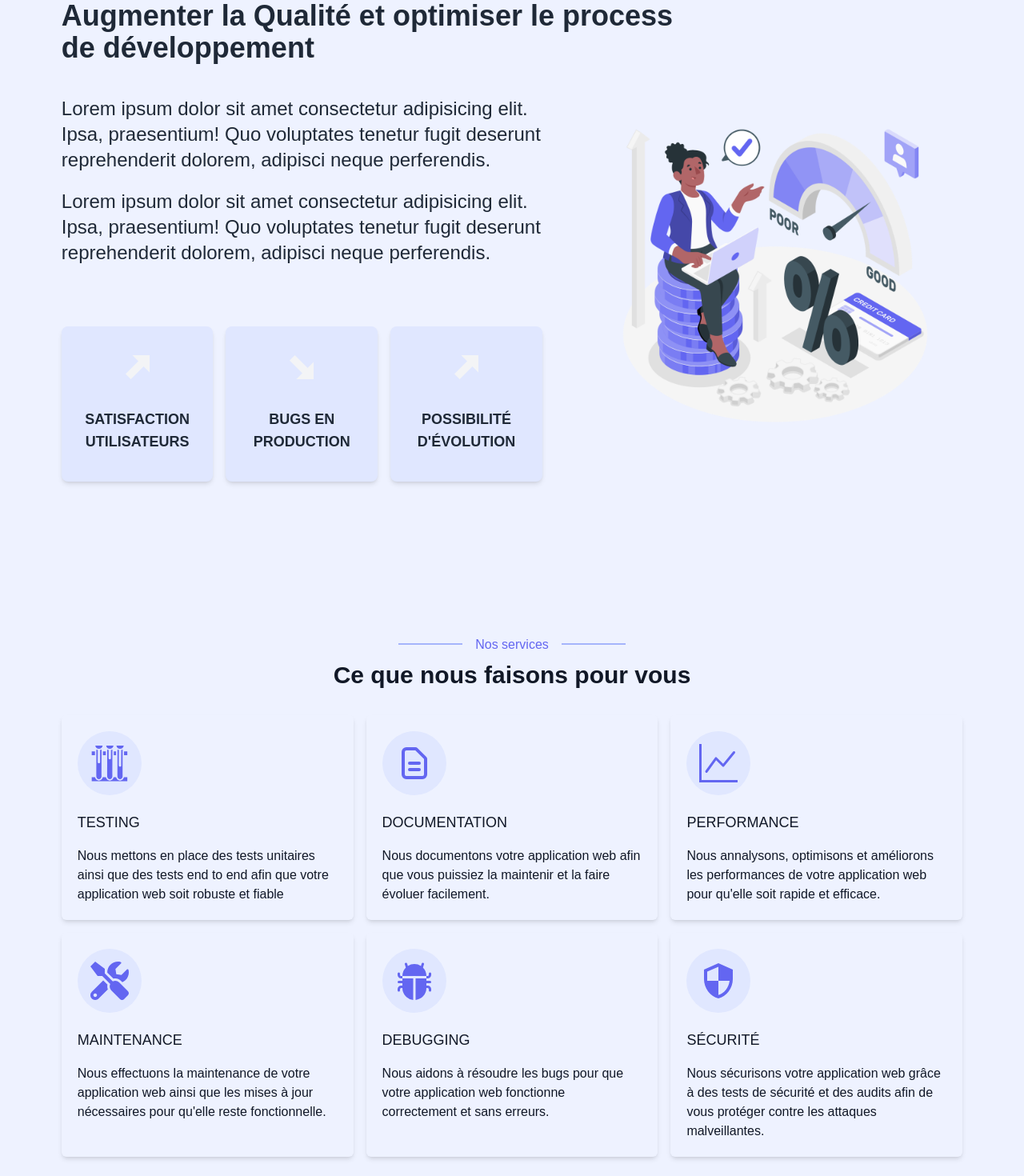
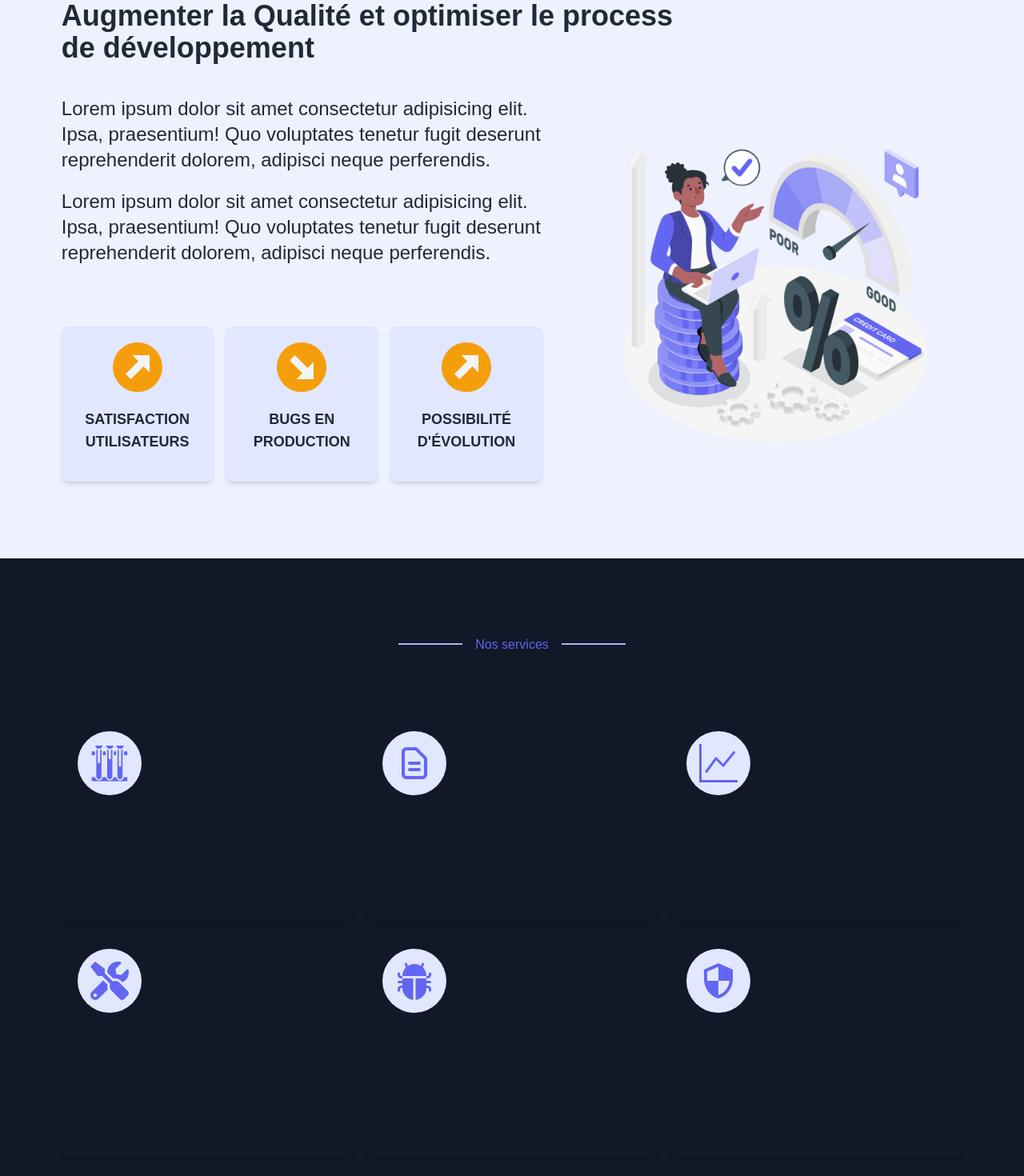
Before and after one commit to erischon/the-dizalch-project, a Next.js app: page / in a window 1280 px wide. Shown: the part 1740-3210 px from the top of the page at 80% size. Built offline with nearby package versions, Linux system fonts and the light colour scheme.

Commit message:
solution section responsive

```diff
--- a/src/components/public/GainCard.tsx
+++ b/src/components/public/GainCard.tsx
@@ -13,9 +13,9 @@ export default function GainCard({ gain }: { gain: GainCardProps }) {
 
   return (
     <>
-      <div className="group min-w-fit mx-auto w-64 h-64 md:w-full md:h-full rounded-lg shadow-md p-5 bg-indigo-100 flex justify-center flex-col lg:col-span-4">
+      <div className="group min-w-fit mx-auto w-64 h-64 md:w-full md:h-fit rounded-lg shadow-md p-5 bg-indigo-100 flex justify-center flex-col lg:col-span-4">
         <div className="text-3xl text-gray-100 mb-5 w-fit mx-auto">
-          <div className={`p-4 bg-${color} rounded-full`}>{icon}</div>
+          <div className="p-4 bg-amber-500 rounded-full">{icon}</div>
         </div>
 
         <div className="text-lg font-semibold text-gray-800 mb-4 uppercase text-center">
--- a/src/components/public/sections/ServicesSection.tsx
+++ b/src/components/public/sections/ServicesSection.tsx
@@ -9,7 +9,7 @@ import ServiceCard from "@/components/public//ServiceCard";
 export default function ServicesSection() {
   return (
     <section
-      className="min-h-screen py-[4rem] lg:py-[6rem] px-[3%] lg:px-[6%] mx-auto bg-indigo-50"
+      className="min-h-screen py-[4rem] lg:py-[6rem] px-[3%] lg:px-[6%] mx-auto"
       id="services"
     >
       <div className="flex flex-col items-center mb-8">
--- a/src/components/public/sections/SolutionSection.tsx
+++ b/src/components/public/sections/SolutionSection.tsx
@@ -34,7 +34,7 @@ export default function SolutionSection() {
       </div>
 
       <div className="grid lg:grid-cols-12 grow">
-        <div className="text-gray-800 lg:col-span-7 md:pr-14 max-w-3xl flex flex-col">
+        <div className="text-gray-800 lg:col-span-7 lg:pr-14 max-w-3xl flex flex-col md:mb-10 lg:mb-0">
           <div className="mb-5 lg:mb-14">
             <motion.p
               className="text-center md:text-left md:text-lg lg:text-2xl mb-5"
@@ -63,7 +63,7 @@ export default function SolutionSection() {
             </motion.p>
           </div>
 
-          <div className="grid md:grid-cols-3 lg:grid-cols-12 sm:justify-center gap-4 grow">
+          <div className="grid md:grid-cols-3 lg:grid-cols-12 sm:justify-center gap-4 grow items-center">
             {!media ? (
               <>
                 {gains.map((gain) => (
@@ -81,11 +81,12 @@ export default function SolutionSection() {
         </div>
 
         <motion.div
-          className="relative w-[20rem] lg:w-[25rem] h-[20rem] lg:h-[25rem] mx-auto mt-4 lg:col-span-5 hidden lg:block"
+          className="relative w-[20rem] h-[20rem] lg:w-[25rem] lg:h-[25rem] mx-auto my-auto lg:col-span-5 hidden md:block"
           variants={slideRightToLeftVariants}
           initial="initial"
           whileInView="animate"
           transition={{ ease: "easeOut", duration: 0.5 }}
+          viewport={{ once: true }}
         >
           <Image src="/images/solution.png" alt="" fill className="" />
         </motion.div>
```
